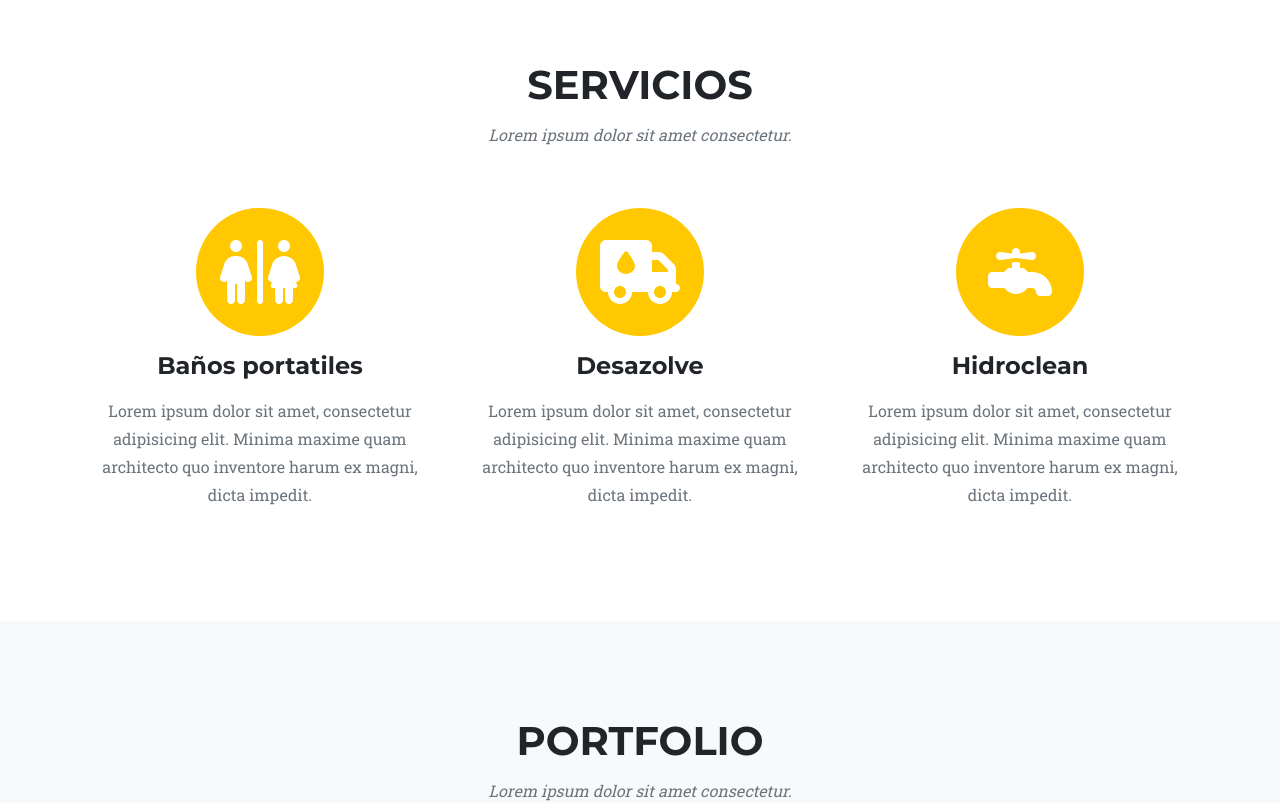
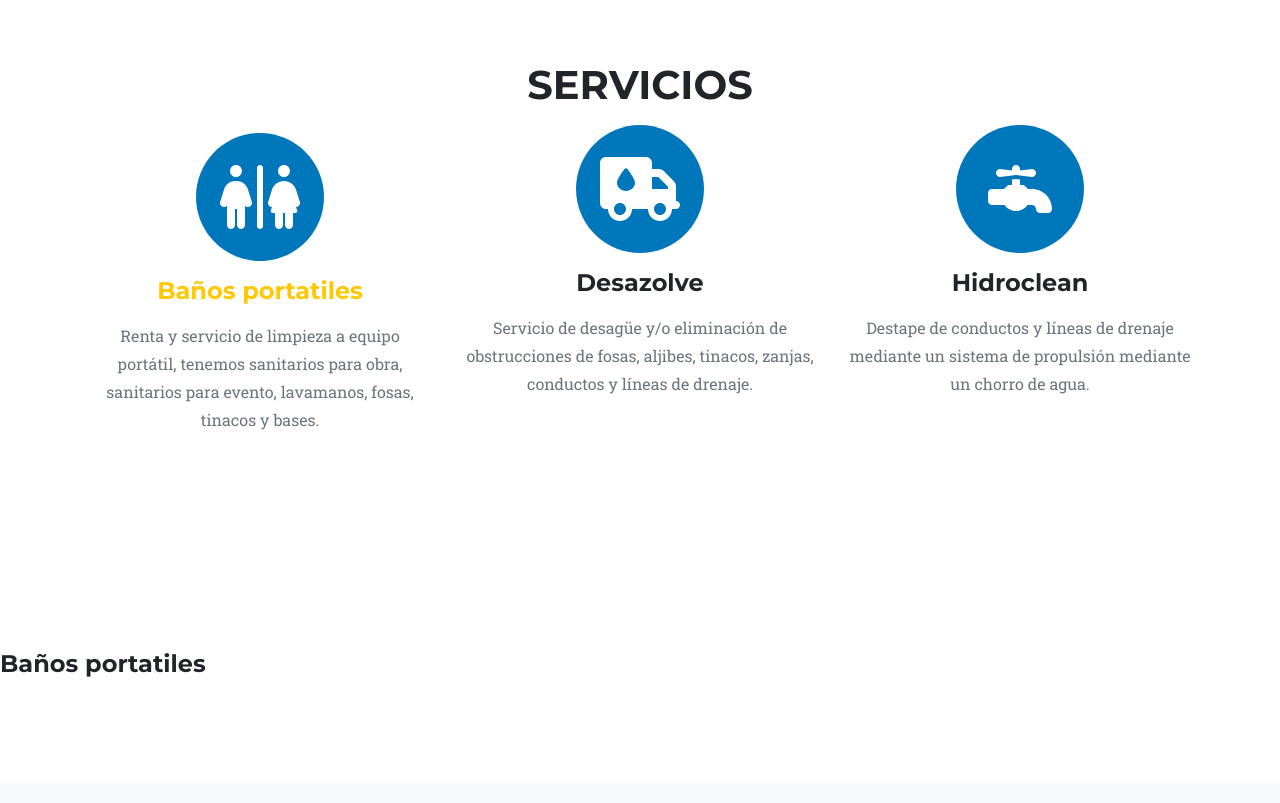
Before and after one commit to Eddy10CM/bprisa, a plain HTML site: page index.html in a window 1280 px wide. Shown: the part 780-1583 px from the top of the page. Drawn offline with nearby package versions, Linux system fonts and the light colour scheme.

Commit message:
Textos de servicios y función de click

```diff
--- a/index.html
+++ b/index.html
@@ -70,16 +70,18 @@
         <div class="container">
             <div class="text-center">
                 <h2 class="section-heading text-uppercase">Servicios</h2>
-                <h3 class="section-subheading text-muted">Lorem ipsum dolor sit amet consectetur.</h3>
+                <!--h3 class="section-subheading text-muted">Lorem ipsum dolor sit amet consectetur.</h3-->
             </div>
             <div class="row text-center">
                 <div class="col-md-4">
-                    <span class="fa-stack fa-4x">
-                        <i class="fas fa-circle fa-stack-2x text-primary"></i>
-                        <i class="fas fa-solid fa-restroom fa-stack-1x text-white"></i>
-                    </span>
-                    <h4 class="my-3">Baños portatiles</h4>
-                    <p class="text-muted">Lorem ipsum dolor sit amet, consectetur adipisicing elit. Minima maxime quam architecto quo inventore harum ex magni, dicta impedit.</p>
+                    <a class="nav-link" href="#toilets">
+                        <span class="fa-stack fa-4x">
+                            <i class="fas fa-circle fa-stack-2x text-primary"></i>
+                            <i class="fas fa-solid fa-restroom fa-stack-1x text-white"></i>
+                        </span>
+                        <h4 class="my-3">Baños portatiles</h4>
+                        <p class="text-muted">Renta y servicio de limpieza a equipo portátil, tenemos sanitarios para obra, sanitarios para evento, lavamanos, fosas, tinacos y bases.</p>
+                    </a>
                 </div>
                 <div class="col-md-4">
                     <span class="fa-stack fa-4x">
@@ -87,7 +89,7 @@
                         <i class="fas fa-solid fa-truck-droplet fa-stack-1x fa-inverse"></i>
                     </span>
                     <h4 class="my-3">Desazolve</h4>
-                    <p class="text-muted">Lorem ipsum dolor sit amet, consectetur adipisicing elit. Minima maxime quam architecto quo inventore harum ex magni, dicta impedit.</p>
+                    <p class="text-muted"> Servicio de desagüe y/o eliminación de obstrucciones de fosas, aljibes, tinacos, zanjas, conductos y líneas de drenaje.</p>
                 </div>
                 <div class="col-md-4">
                     <span class="fa-stack fa-4x">
@@ -95,11 +97,20 @@
                         <i class="fas fa-faucet fa-stack-1x fa-inverse"></i>
                     </span>
                     <h4 class="my-3">Hidroclean</h4>
-                    <p class="text-muted">Lorem ipsum dolor sit amet, consectetur adipisicing elit. Minima maxime quam architecto quo inventore harum ex magni, dicta impedit.</p>
+                    <p class="text-muted">Destape de conductos y líneas de drenaje mediante un sistema de propulsión mediante un chorro de agua.</p>
                 </div>
             </div>
         </div>
     </section>
+
+    <section class="page-section" id="toilets">
+        <h4>
+            <b>
+                Baños portatiles
+            </b>
+        </h4>
+    </section>
+
     <!-- Portfolio Grid-->
     <section class="page-section bg-light" id="portfolio">
         <div class="container">
```
Also changed, not shown: css/styles.css.
